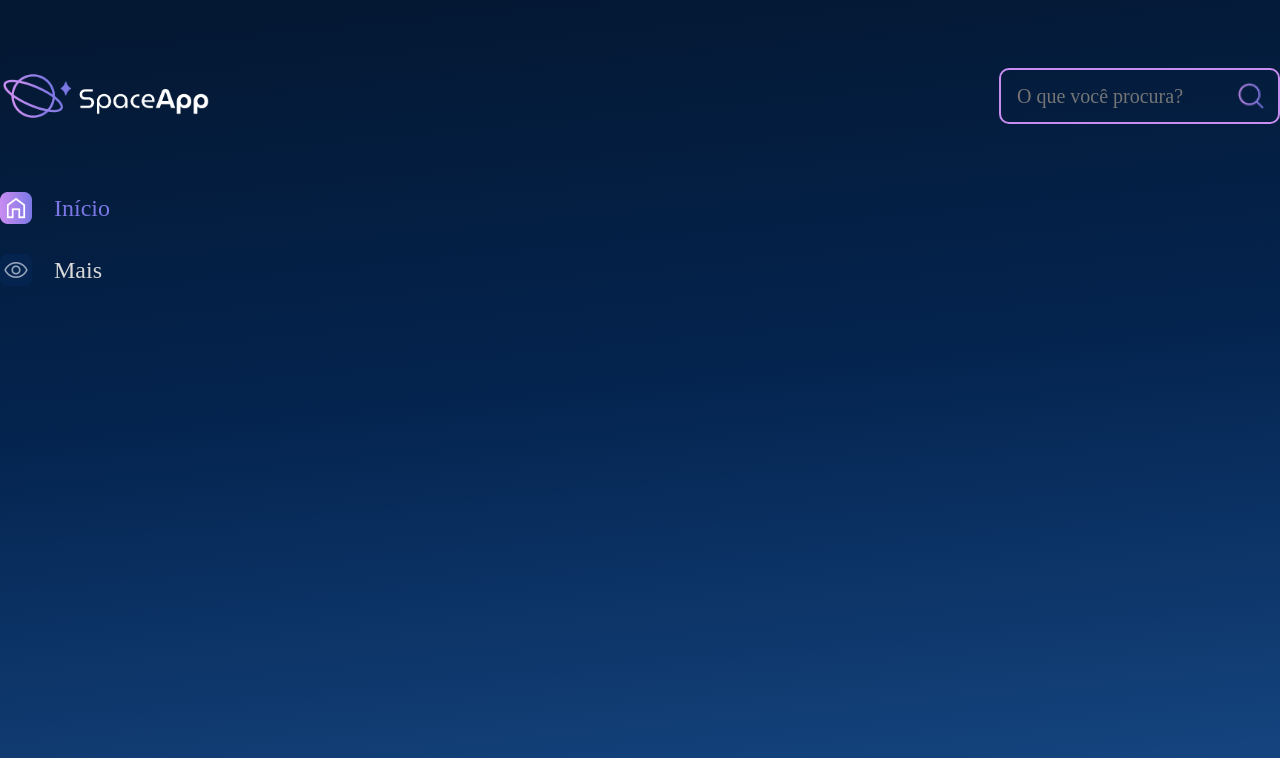
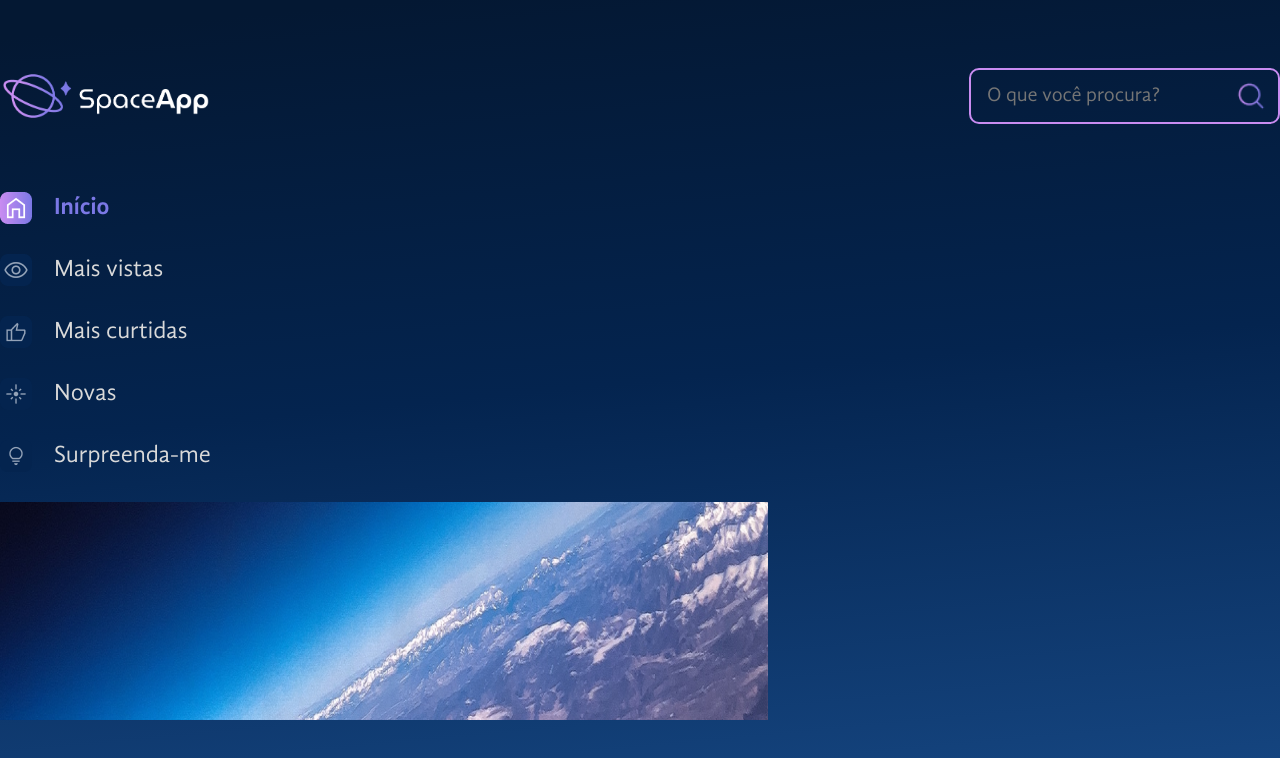
Before and after one commit to Diandressa/React-curso-Alura, a React (Vite) app: page / in a window 1280 px wide. Shown: the top 758 px of the page. Built offline with nearby package versions, Linux system fonts and the light colour scheme.

Commit message:
menu finalizado

```diff
--- a/src/App.tsx
+++ b/src/App.tsx
@@ -9,6 +9,7 @@ import styled from "styled-components";
 import EstilosGlobais from "./componentes/EstilosGlobais";
 import Cabecalho from "./componentes/Cabecalho";
 import BarraLateral from "./componentes/BarraLateral";
+import Banner from "./componentes/Banner";
 
 //Componente React Estilizado
 //depois do ponto colocamos a tag que queremos estilizar e abrimos a crase para passar o estilo
@@ -27,6 +28,9 @@ function App() {
         <EstilosGlobais/>
         <Cabecalho/>
         <BarraLateral/>
+        <main>
+          <Banner/>
+        </main>
       </FundoGradiente>
     </>
   )
--- /dev/null
+++ b/src/componentes/Banner/index.tsx
@@ -0,0 +1,16 @@
+import styled from "styled-components"
+import img from '../../assets/banner.png'
+
+const BannerEstilizado = styled.img`
+    width: 60vw;
+`
+
+const Banner = () => {
+    return(
+        <BannerEstilizado src={img} alt="Banner Home">
+
+        </BannerEstilizado>
+    )
+}
+
+export default Banner;
--- a/src/componentes/BarraLateral/index.tsx
+++ b/src/componentes/BarraLateral/index.tsx
@@ -5,7 +5,7 @@ const ListaEstilizada = styled.ul`
     list-style: none;
     padding: 0;
     margin: 0;
-    width: 212px;
+    width: 30vw;
 `
 
 const BarraLateral = () => {
@@ -17,7 +17,16 @@ const BarraLateral = () => {
                         Início
                     </ItemNavegacao>
                     <ItemNavegacao iconeAtivo="/icones/mais-vistas-ativo.png" iconeInativo="/icones/mais-vistas-inativo.png">
-                        Mais
+                        Mais vistas
+                    </ItemNavegacao>
+                    <ItemNavegacao iconeAtivo="/icones/mais-curtidas-ativo.png" iconeInativo="/icones/mais-curtidas-inativo.png">
+                        Mais curtidas
+                    </ItemNavegacao>
+                    <ItemNavegacao iconeAtivo="/icones/novas-ativo.png" iconeInativo="/icones/novas-inativo.png">
+                        Novas
+                    </ItemNavegacao>
+                    <ItemNavegacao iconeAtivo="/icones/surpreenda-me-ativo.png" iconeInativo="/icones/surpreenda-me-inativo.png">
+                        Surpreenda-me
                     </ItemNavegacao>
                 </ListaEstilizada>
             </nav>
--- a/src/componentes/BarraLateral/itemNavegacao.tsx
+++ b/src/componentes/BarraLateral/itemNavegacao.tsx
@@ -17,6 +17,7 @@ const ItemListaEstilizado = styled.li<EstiloProps>`
     margin-bottom: 30px;
     cursor: pointer;
     color: ${props => props.$ativo ? '#7b78e5' : '#d9d9d9'};
+    font-family: ${props => props.$ativo ? 'GandhiSansBold' : 'GandhiSansRegular'};
     display: flex;
     align-items: center;
     gap: 22px;
--- a/src/componentes/EstilosGlobais/index.tsx
+++ b/src/componentes/EstilosGlobais/index.tsx
@@ -1,9 +1,23 @@
 import { createGlobalStyle } from "styled-components";
+import GandhiSansRegular from './fontes/GandhiSans-Regular.otf';
+import GandhiSansBold from './fontes/GandhiSans-Bold.otf';
 
 const EstilosGlobais = createGlobalStyle`
+
+@font-face {
+  font-family: 'GandhiSansRegular';
+  src: local('Gandhi Sans Regular'), local('GandhiSansRegular'), url(${GandhiSansRegular});
+}
+
+@font-face {
+  font-family: 'GandhiSansBold';
+  src: local('Gandhi Sans Bold'), local('GandhiSansBold'), url(${GandhiSansBold});
+}
+
 html {
 line-height: 1.15;
 -webkit-text-size-adjust: 100%;
+font-family: GandhiSansRegular;
 }
 body {
   margin: 0;
```
Also changed, not shown: src/assets/banner.png (added), 1 other file (tests, documents, lock files or other folders).
